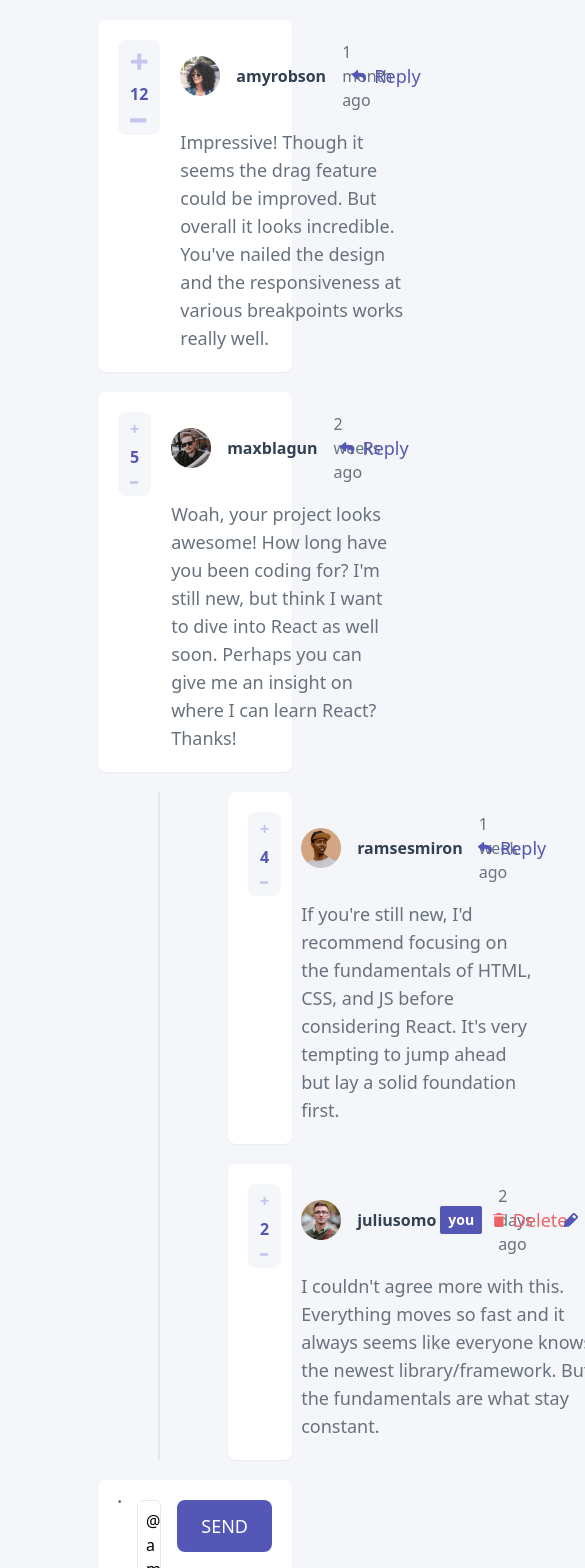
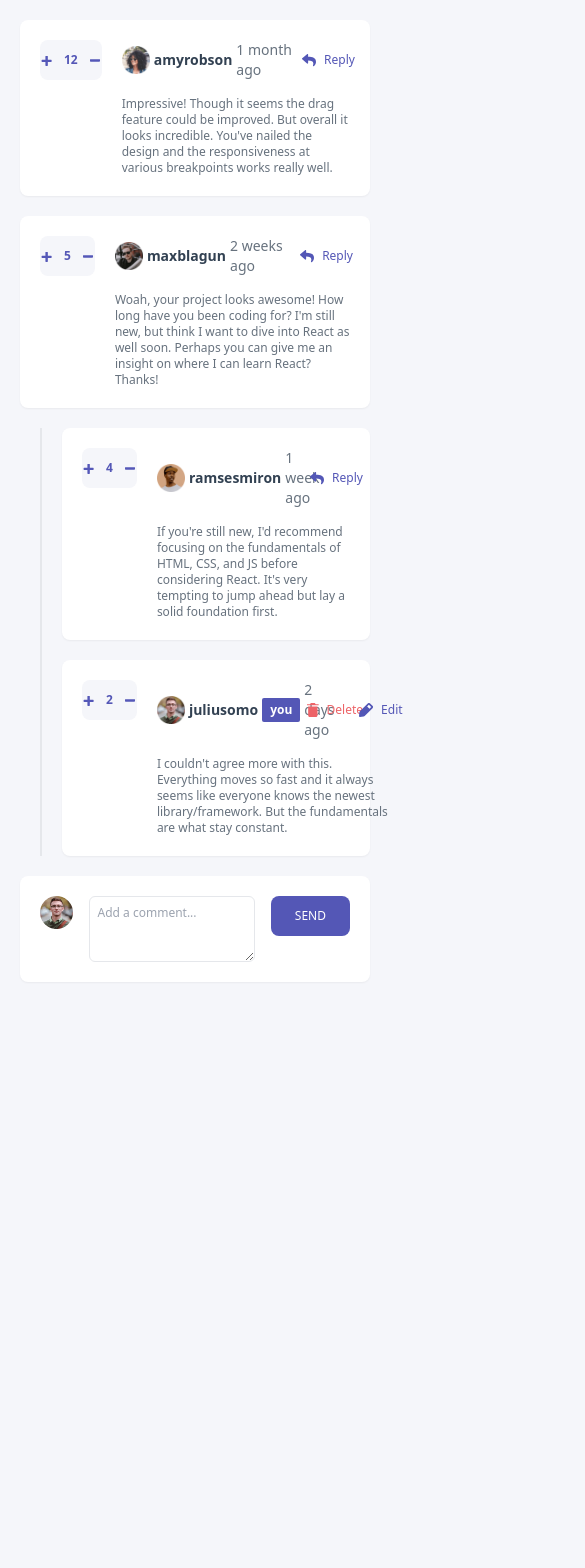
Before and after one commit to ayowaaab/interactive-comments-section-main, a React (Vite) app: page / in a window 390 px wide. Shown: the top 1568 px of the page, 585 px wide, since content can reach past the window. After the commit the page ends 1002 px from the top, so only its background shows below. Built offline with nearby package versions, Linux system fonts and the light colour scheme.

Commit message:
refactor layout and styles; enhance responsiveness of components and improve accessibility

```diff
--- a/src/App.tsx
+++ b/src/App.tsx
@@ -3,13 +3,13 @@ import Reply from "./components/Reply";
 import * as data from "./assets/data.json";
 const App = () => {
   return (
-    <div className="w-3/5 mx-auto">
+    <div className=" xl:w-3/5 lg:w-4/5 mx-auto">
       {data.comments.map((comment) => (
         <div>
           <CommentBlock key={comment.id} comment={comment} />
-          <div className="border-l-2 pl-12 ml-20 ">
+          <div className="border-l-2 md:pl-12 md:ml-20  ml-10">
             {comment.replies.map((reply) => (
-              <CommentBlock key={reply.id} reply={reply} />
+              <CommentBlock key={reply.id+10} reply={reply} />
             ))}
           </div>
         </div>
--- a/src/components/Button.tsx
+++ b/src/components/Button.tsx
@@ -20,16 +20,16 @@ const IconButton = ({ text, icon }: { text: string; icon: string }) => {
     <div className="hover:opacity-50 cursor-pointer flex items-center gap-2">
       <img src={`./images/icon-${icon}.svg`} alt="reply-icon" />
       {text === "Delete" ? (
-        <p className="text-lg text-primary-softRed font-medium">{text}</p>
+        <p className="text-xs md:text-sm lg:text-lg text-primary-softRed font-medium">{text}</p>
       ) : (
-        <p className="text-lg text-primary-moderateBlue font-medium">{text}</p>
+        <p className="text-xs md:text-sm lg:text-lg text-primary-moderateBlue font-medium">{text}</p>
       )}
     </div>
   );
 };
 const SimpleButton = ({ text }: { text: string }) => {
   return (
-    <button className="text-lg bg-primary-moderateBlue text-white font-medium rounded-lg py-3 px-6 hover:opacity-50 uppercase">
+    <button className="text-xs md:text-sm lg:text-lg bg-primary-moderateBlue text-white font-medium rounded-lg py-3 px-6 hover:opacity-50 uppercase">
       {text}
     </button>
   );
--- a/src/components/CommentBlock.tsx
+++ b/src/components/CommentBlock.tsx
@@ -51,17 +51,17 @@ const CommentBlock: React.FC<Props> = ({ comment, reply }) => {
       <Counter init={data.score} />
       <div className="flex flex-col gap-4">
         <div className="flex justify-between">
-          <div className="flex items-center gap-4">
-            <img src={data.user.image.png} className="w-10" alt="avatar" />
-            <h1 className="text-neutral-darkBlue font-semibold flex gap-1 items-center  ">
+          <div className="flex items-center md:gap-2 gap-1">
+            <img src={data.user.image.png} className="md:w-10 w-7" alt="avatar" />
+            <h1 className="text-neutral-darkBlue font-semibold flex gap-1 items-center text-sm lg:text-lg">
               {data.user.username}
               {currentUser && (
-                <span className="bg-primary-moderateBlue text-white px-2 font-bold text-sm py-1 rounded-sm">
+                <span className="bg-primary-moderateBlue text-white px-2 font-bold text-xs md:text-sm py-1 rounded-sm">
                   you
                 </span>
               )}
             </h1>
-            <span className="text-neutral-grayishBlue">{data.createdAt}</span>
+            <span className="text-neutral-grayishBlue text-sm lg:text-lg">{data.createdAt}</span>
           </div>
           {!currentUser ? (
             <Button text="Reply" type="iconButton" icon="reply" />
@@ -72,7 +72,7 @@ const CommentBlock: React.FC<Props> = ({ comment, reply }) => {
             </div>
           )}
         </div>
-        <p className="text-neutral-grayishBlue text-lg">{data.content}</p>
+        <p className="text-neutral-grayishBlue text-xs md:text-sm lg:text-lg">{data.content}</p>
       </div>
     </div>
   );
--- a/src/components/Counter.tsx
+++ b/src/components/Counter.tsx
@@ -1,19 +1,29 @@
 import React from "react";
 
-const Counter = ({init=0}:{init:number}) => {
+const Counter = ({ init = 0 }: { init: number }) => {
   const [counter, setCounter] = React.useState(init);
   return (
-    <div className="flex flex-col items-center justify-center gap-3 bg-neutral-veryLightGray p-3 rounded-lg">
+    <div className="flex flex-row md:flex-col items-center justify-center gap-3 bg-neutral-veryLightGray p-3 rounded-lg">
       <img
+        className="w-6 cursor-pointer hover:opacity-50"
         onClick={() => setCounter(counter + 1)}
-        className="w-6 cursor-pointer"
+        style={{
+          filter:
+            "brightness(0) saturate(100%) invert(34%) sepia(42%) saturate(1139%) hue-rotate(204deg) brightness(93%) contrast(88%)",
+        }}
         src="./images/icon-plus.svg"
         alt="plus-icon"
       />
-      <p className="font-bold text-primary-moderateBlue">{counter}</p>
+      <p className="font-bold text-xs md:text-sm lg:text-lg text-primary-moderateBlue">
+        {counter}
+      </p>
       <img
         onClick={() => setCounter(counter - 1)}
-        className="w-6 cursor-pointer"
+        style={{
+          filter:
+            "brightness(0) saturate(100%) invert(34%) sepia(42%) saturate(1139%) hue-rotate(204deg) brightness(93%) contrast(88%)",
+        }}
+        className="w-6 cursor-pointer hover:opacity-50"
         src="./images/icon-minus.svg"
         alt="minus-icon"
       />
--- a/src/components/Reply.tsx
+++ b/src/components/Reply.tsx
@@ -4,14 +4,12 @@ const Reply = () => {
   return (
     <div className="flex justify-between gap-4 m-5 p-5 bg-white rounded-lg shadow-sm">
       <div>
-        <img src="./images/avatars/image-amyrobson.png" alt="avatar" />
+        <img src="./images/avatars/image-juliusomo.png" alt="avatar" />
       </div>
       <textarea
-        className="w-full p-2 border rounded-md focus:outline-none focus:ring-[1px] focus:ring-primary-moderateBlue"
+        className="w-full p-2 border text-xs md:text-sm lg:text-lg rounded-md focus:text-black text-neutral-grayishBlue focus:outline-none focus:ring-[1px] focus:ring-primary-moderateBlue"
         rows={3}
-        defaultValue={
-          "@amyrobson. yeah. the attention to detail with the design is"
-        }
+        placeholder="Add a comment..."
       />
       <div>
         <Button text="Send" type="button" />
```
Also changed, not shown: 1 other file (tests, documents, lock files or other folders).
